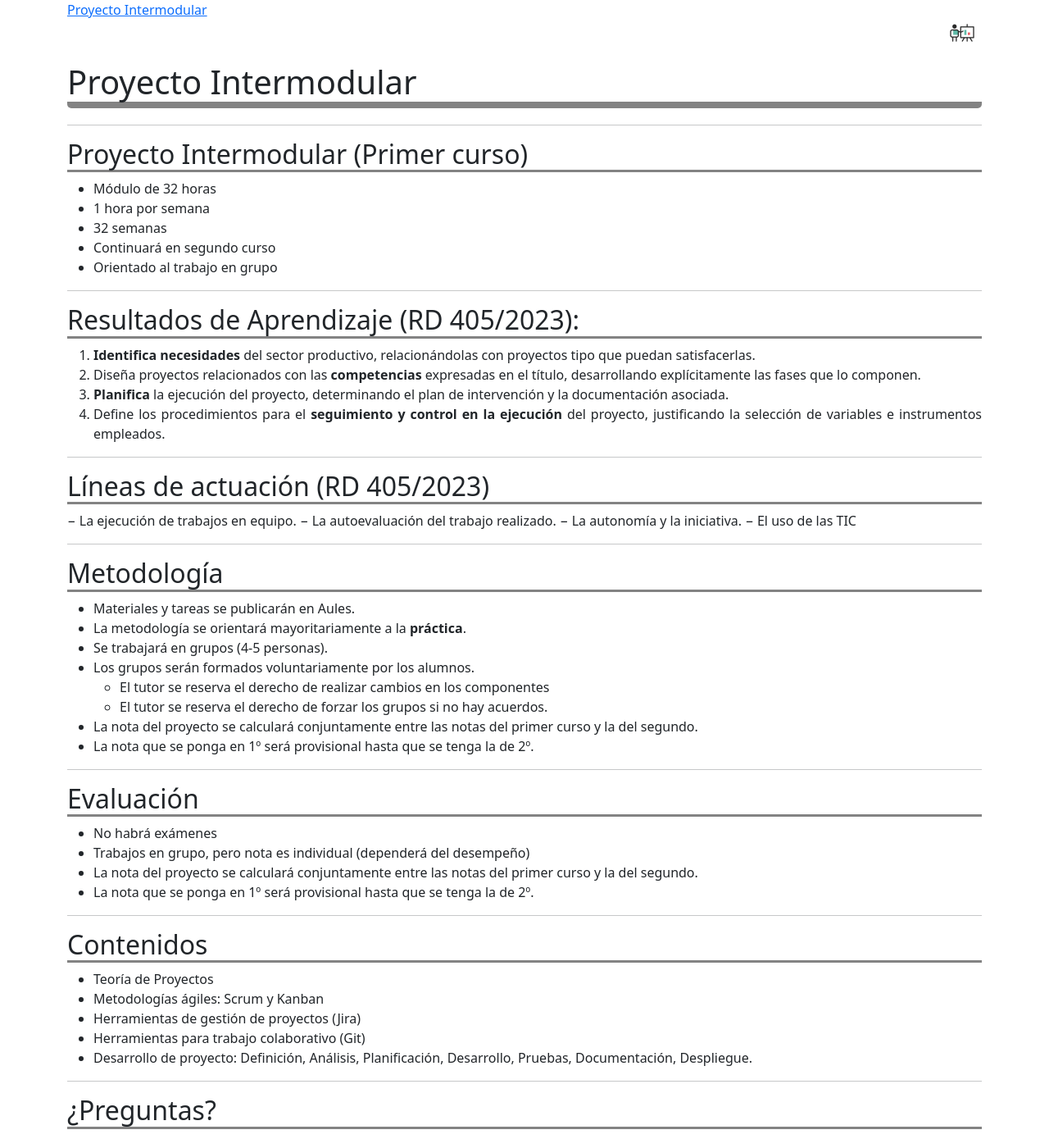
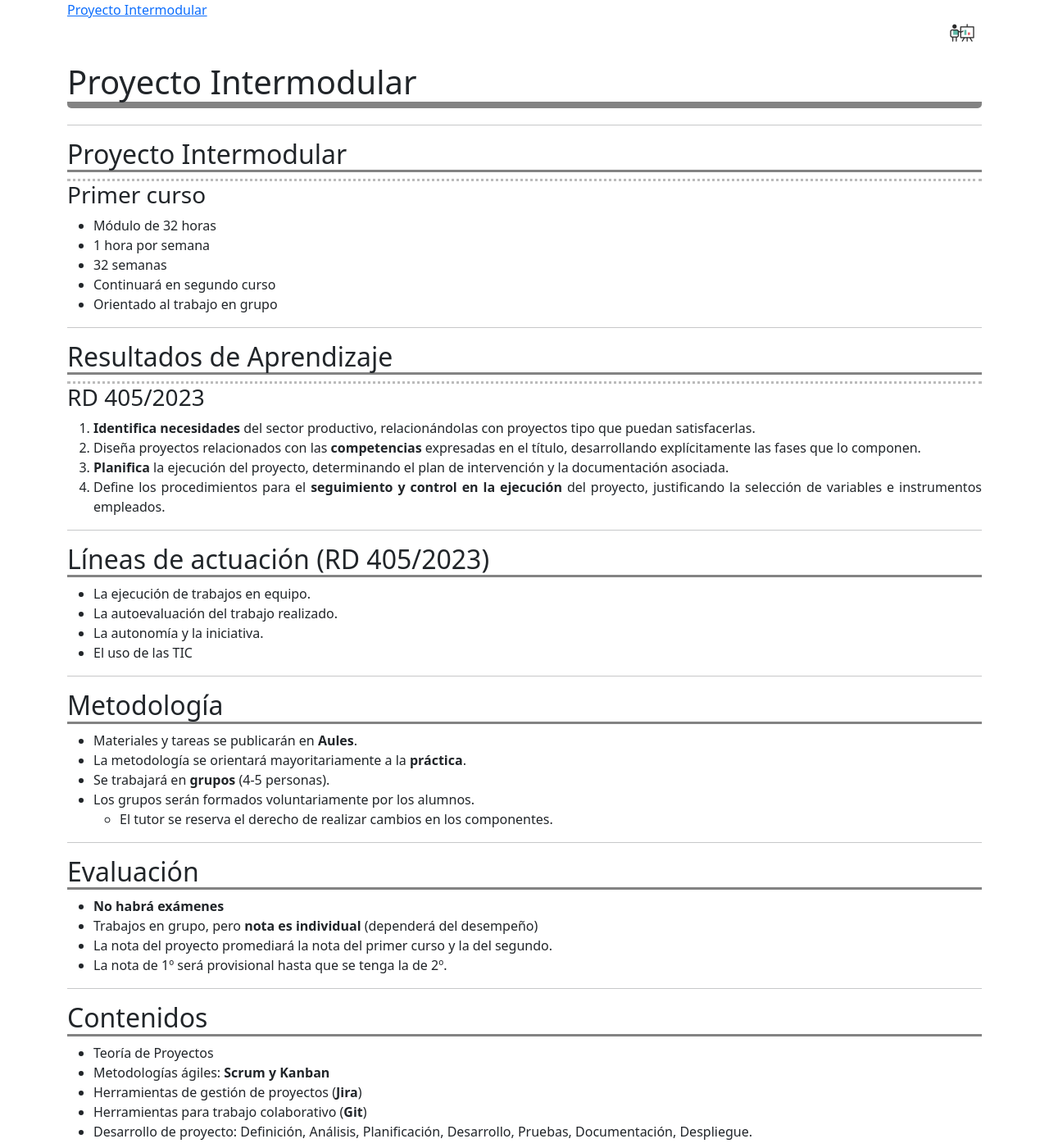
Before and after one commit to fperezIES/proyecto, a Jekyll site: the page built from slides/index.slides.md, in a window 1280 px wide and 1400 px high. Shown: the whole window at 82% size. Built offline with Jekyll 4.4.1, drawn with Linux system fonts in a browser that asks for light colours; our own code applies the rules of GitHub Pages for plain Markdown files.

Commit message:
Presentación inicial

```diff
--- a/slides/index.slides.md
+++ b/slides/index.slides.md
@@ -4,7 +4,9 @@
 
 ---
 
-## Proyecto Intermodular (Primer curso)
+## Proyecto Intermodular
+
+### Primer curso
 
 - Módulo de 32 horas
 - 1 hora por semana
@@ -15,7 +17,9 @@
 ---
 
 <!-- ## El RD 405/2023, de 29 de mayo:-->
-## Resultados de Aprendizaje (RD 405/2023):
+## Resultados de Aprendizaje
+
+### RD 405/2023
 
 1. **Identifica necesidades** del sector productivo, relacionándolas con proyectos tipo que puedan satisfacerlas.
 2. Diseña proyectos relacionados con las **competencias** expresadas en el título, desarrollando explícitamente las fases que lo componen.
@@ -26,38 +30,35 @@
 
 ## Líneas de actuación (RD 405/2023)
 
-− La ejecución de trabajos en equipo.
-− La autoevaluación del trabajo realizado.
-− La autonomía y la iniciativa.
-− El uso de las TIC
+- La ejecución de trabajos en equipo.
+- La autoevaluación del trabajo realizado.
+- La autonomía y la iniciativa.
+- El uso de las TIC
 
 ---
 ## Metodología
 
-- Materiales y tareas se publicarán en Aules.
+- Materiales y tareas se publicarán en **Aules**.
 - La metodología se orientará mayoritariamente a la **práctica**.
-- Se trabajará en grupos (4-5 personas).
+- Se trabajará en **grupos** (4-5 personas).
 - Los grupos serán formados voluntariamente por los alumnos.
-	- El tutor se reserva el derecho de realizar cambios en los componentes
-	- El tutor se reserva el derecho de forzar los grupos si no hay acuerdos.
-- La nota del proyecto se calculará conjuntamente entre las notas del primer curso y la del segundo.
-- La nota que se ponga en 1º será provisional hasta que se tenga la de 2º.
+	- El tutor se reserva el derecho de realizar cambios en los componentes.
 
 ---
 ## Evaluación
 
-- No habrá exámenes
-- Trabajos en grupo, pero nota es individual (dependerá del desempeño)
-- La nota del proyecto se calculará conjuntamente entre las notas del primer curso y la del segundo.
-- La nota que se ponga en 1º será provisional hasta que se tenga la de 2º.
+- **No habrá exámenes**
+- Trabajos en grupo, pero **nota es individual** (dependerá del desempeño)
+- La nota del proyecto promediará la nota del primer curso y la del segundo.
+- La nota de 1º será provisional hasta que se tenga la de 2º.
 
 ---
 ## Contenidos
 
 - Teoría de Proyectos
-- Metodologías ágiles: Scrum y Kanban
-- Herramientas de gestión de proyectos (Jira)
-- Herramientas para trabajo colaborativo (Git)
+- Metodologías ágiles: **Scrum y Kanban**
+- Herramientas de gestión de proyectos (**Jira**)
+- Herramientas para trabajo colaborativo (**Git**)
 - Desarrollo de proyecto: Definición, Análisis, Planificación, Desarrollo, Pruebas, Documentación, Despliegue.
 
 ---
```
